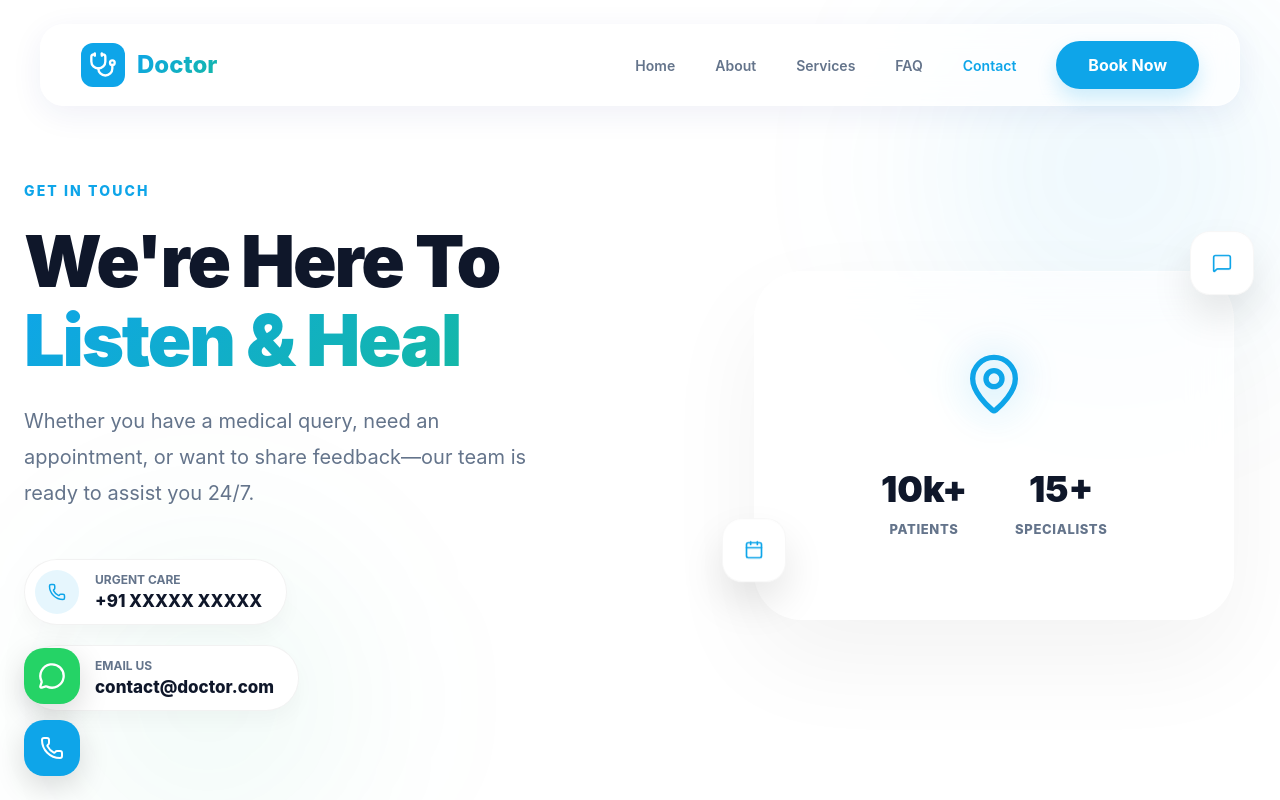
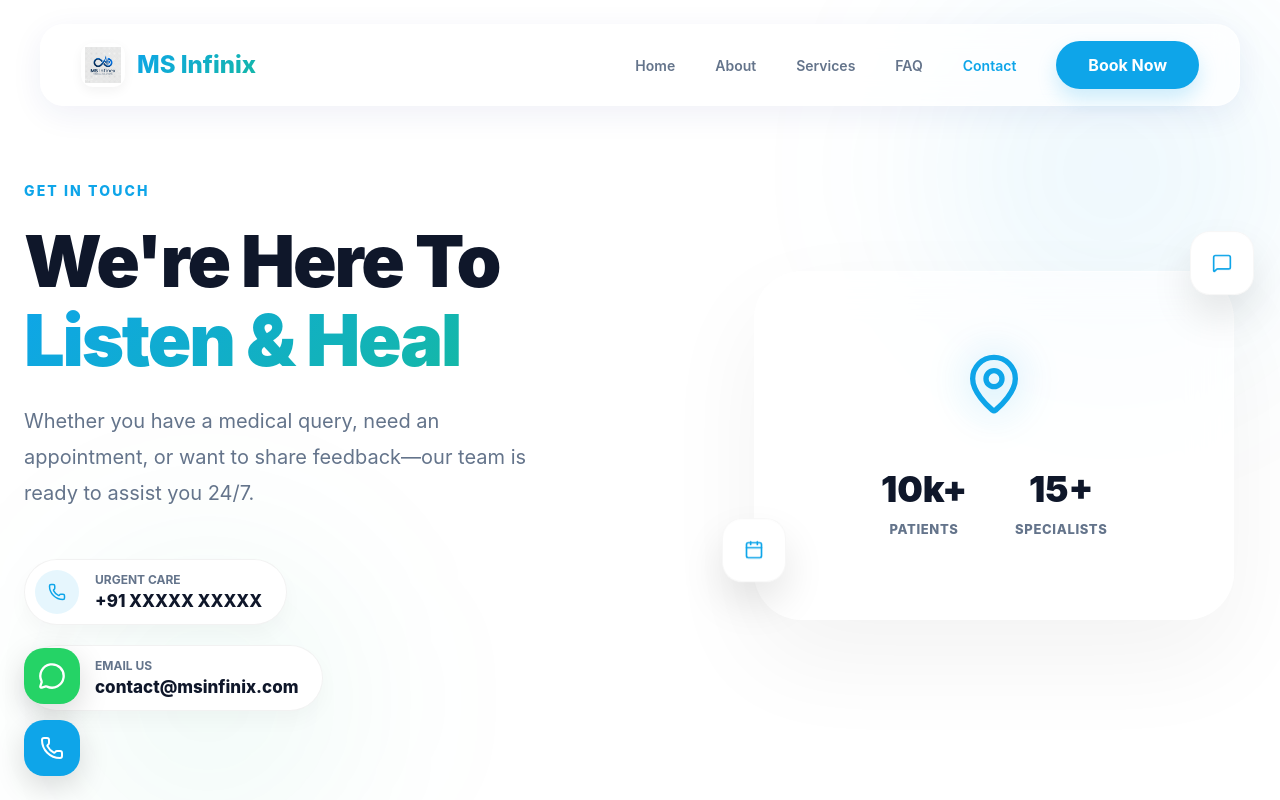
Before and after one commit to Eshbanoliver/doctorwebsite, a React (Vite) app: page /contact in a window 1280 px wide. Shown: the top 800 px of the page. Built offline with nearby package versions, Linux system fonts and the light colour scheme.

Commit message:
updated files

```diff
--- a/src/components/Footer.jsx
+++ b/src/components/Footer.jsx
@@ -1,6 +1,7 @@
 import React from 'react';
 import { Link } from 'react-router-dom';
-import { Stethoscope, Globe, Share2, Mail, MapPin, Send } from 'lucide-react';
+import { Globe, Share2, Mail, MapPin } from 'lucide-react';
+import logo from '../assets/logo.png';
 
 const Footer = () => {
   const currentYear = new Date().getFullYear();
@@ -19,9 +20,9 @@ const Footer = () => {
           <div className="footer-brand-section">
             <Link to="/" className="footer-brand-logo">
               <div className="footer-icon-badge">
-                <Stethoscope size={24} />
+                <img src={logo} alt="MS Infinix Logo" className="footer-brand-logo-img" />
               </div>
-              <span className="footer-brand-name">Doctor</span>
+              <span className="footer-brand-name">MS Infinix</span>
             </Link>
             <p className="footer-brand-desc">
               Providing premium healthcare services with a focus on liquid glass aesthetics and modern medical care.
@@ -59,7 +60,7 @@ const Footer = () => {
               </div>
               <div className="footer-contact-item">
                 <Mail size={20} className="footer-contact-icon" />
-                <span>contact@doctor.com</span>
+                <span>contact@msinfinix.com</span>
               </div>
             </div>
           </div>
--- a/src/components/Navbar.jsx
+++ b/src/components/Navbar.jsx
@@ -1,7 +1,8 @@
 import React, { useState, useEffect } from 'react';
 import { Link, useLocation } from 'react-router-dom';
-import { Menu, X, Stethoscope } from 'lucide-react';
+import { Menu, X } from 'lucide-react';
 import { motion, AnimatePresence } from 'framer-motion';
+import logo from '../assets/logo.png';
 
 const Navbar = () => {
   const [isOpen, setIsOpen] = useState(false);
@@ -30,9 +31,9 @@ const Navbar = () => {
         <div className={`navbar-container glass-card ${scrolled ? 'compact' : ''}`}>
           <Link to="/" className="navbar-brand group">
             <div className="navbar-logo-box">
-              <Stethoscope size={28} />
+              <img src={logo} alt="MS Infinix Logo" className="navbar-logo-img" />
             </div>
-            <span className="navbar-brand-name gradient-text">Doctor</span>
+            <span className="navbar-brand-name gradient-text">MS Infinix</span>
           </Link>
 
           {/* Desktop Links */}
--- a/src/components/home/CTASection.jsx
+++ b/src/components/home/CTASection.jsx
@@ -58,7 +58,7 @@ const CTASection = () => {
                    <Mail size={24} />
                  </div>
                  <div className="cta-footer-label">Email Us</div>
-                 <div className="cta-footer-value">info@doctor.com</div>
+                 <div className="cta-footer-value">info@msinfinix.com</div>
                </div>
                <div className="cta-footer-item">
                  <div className="cta-footer-icon-box">
--- a/src/components/home/WhyChooseUs.jsx
+++ b/src/components/home/WhyChooseUs.jsx
@@ -42,7 +42,7 @@ const WhyChooseUs = () => {
             className="why-choose-content"
           >
             <SectionHeader
-              subtitle="The Doctor Advantage"
+              subtitle="The MS Infinix Advantage"
               title="Why Choose Our Clinic For Your Care?"
             />
             <p className="why-choose-desc">
--- a/src/index.css
+++ b/src/index.css
@@ -196,12 +196,23 @@ body {
 }
 
 .navbar-logo-box {
-  padding: 8px;
-  background: var(--primary);
-  color: white;
+  width: 44px;
+  height: 44px;
+  background: white;
   border-radius: 12px;
   display: flex;
+  align-items: center;
+  justify-content: center;
   transition: transform 0.3s ease;
+  overflow: hidden;
+  box-shadow: 0 4px 12px rgba(0, 0, 0, 0.05);
+}
+
+.navbar-logo-img {
+  width: 100%;
+  height: 100%;
+  object-fit: contain;
+  padding: 4px;
 }
 
 .navbar-brand:hover .navbar-logo-box {
@@ -379,12 +390,22 @@ body {
 }
 
 .footer-icon-badge {
-  padding: 10px;
-  background: var(--primary);
+  width: 50px;
+  height: 50px;
+  background: white;
   border-radius: 14px;
-  color: white;
   display: flex;
-  box-shadow: 0 10px 20px rgba(14, 165, 233, 0.4);
+  align-items: center;
+  justify-content: center;
+  box-shadow: 0 10px 20px rgba(14, 165, 233, 0.2);
+  overflow: hidden;
+}
+
+.footer-brand-logo-img {
+  width: 100%;
+  height: 100%;
+  object-fit: contain;
+  padding: 5px;
 }
 
 .footer-brand-name {
--- a/src/pages/Contact.jsx
+++ b/src/pages/Contact.jsx
@@ -44,7 +44,7 @@ const Contact = () => {
     {
       icon: Mail,
       title: 'Email Address',
-      details: 'contact@doctor.com',
+      details: 'contact@msinfinix.com',
       theme: 'theme-rose'
     }
   ];
@@ -92,7 +92,7 @@ const Contact = () => {
                   </div>
                   <div className="pill-text-v2">
                     <small>Email Us</small>
-                    <span>contact@doctor.com</span>
+                    <span>contact@msinfinix.com</span>
                   </div>
                 </div>
               </div>
```
Also changed, not shown: src/assets/logo.png (added).
